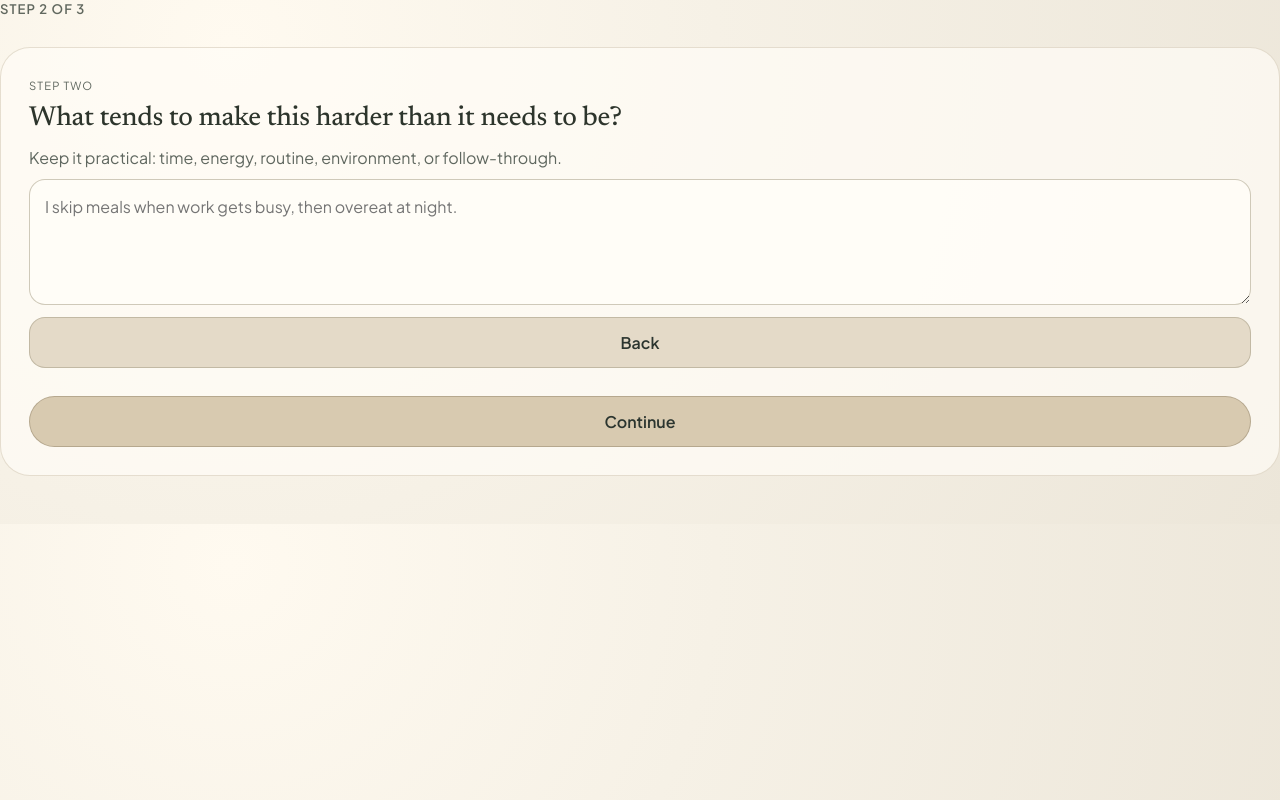
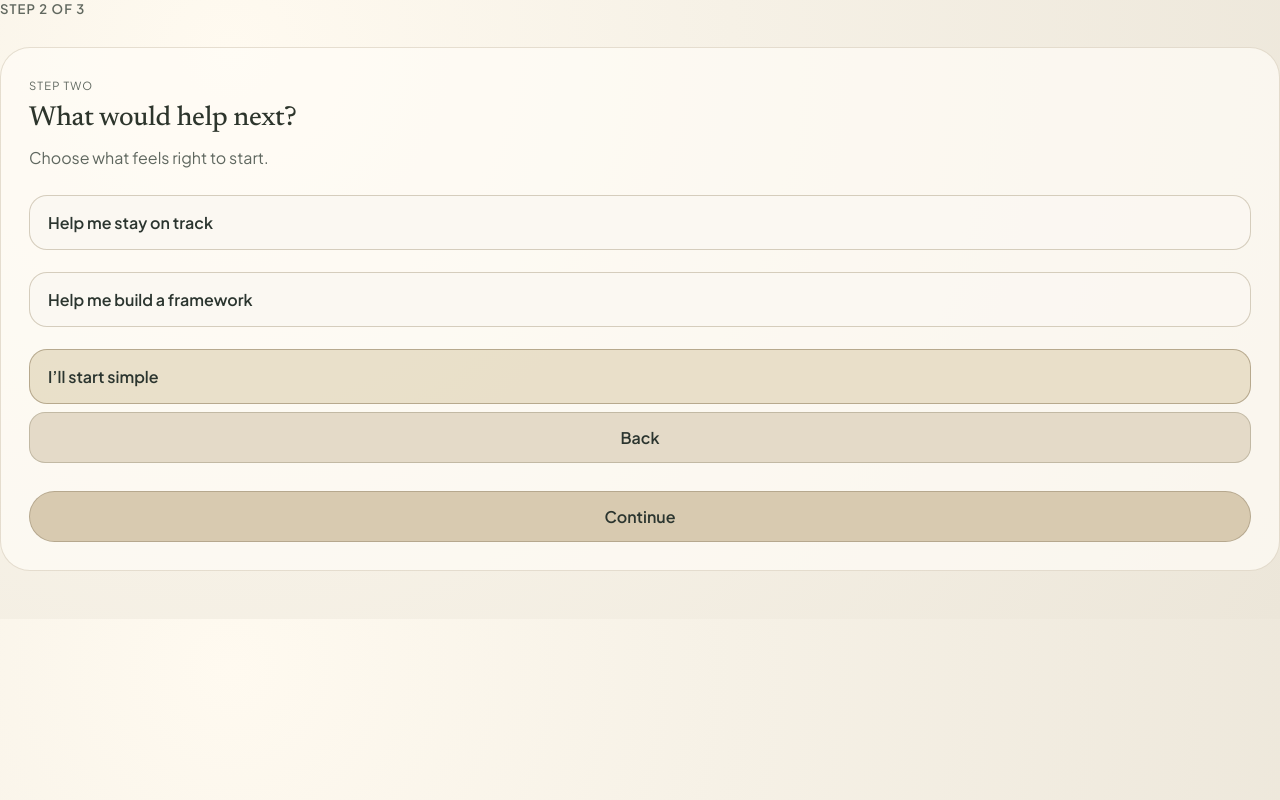
Before and after one commit to carllachance/outgrow, a React (Vite) app: page /onboarding in a window 1280 px wide. Both pictures are taken after a click on the button "Continue". Built offline with nearby package versions, Linux system fonts and the light colour scheme.

Commit message:
Move dated decision register from AGENTS to docs/decisions

```diff
--- a/package.json
+++ b/package.json
@@ -7,7 +7,7 @@
     "dev": "vite",
     "build": "tsc -b && vite build",
     "preview": "vite preview",
-    "test": "tsc -p tsconfig.tests.json && node -e \"require('fs').writeFileSync('.tmp-tests/package.json', JSON.stringify({type:'commonjs'}))\" && node .tmp-tests/tests/safetyState.runtime.test.js && node .tmp-tests/tests/mealLogging.runtime.test.js && node .tmp-tests/tests/mealPlanning.runtime.test.js"
+    "test": "tsc -p tsconfig.tests.json && node -e \"require('fs').writeFileSync('.tmp-tests/package.json', JSON.stringify({type:'commonjs'}))\" && node .tmp-tests/tests/safetyState.runtime.test.js && node .tmp-tests/tests/onboarding.runtime.test.js && node .tmp-tests/tests/mealLogging.runtime.test.js && node .tmp-tests/tests/mealPlanning.runtime.test.js"
   },
   "dependencies": {
     "react": "^18.3.1",
--- /dev/null
+++ b/src/content/onboardingCopy.ts
@@ -0,0 +1,20 @@
+export const onboardingCopy = {
+  stepOne: {
+    heading: 'What are you trying to outgrow, or what would you like to feel easier?',
+    helper: 'This can be meals, movement, sleep, reminders, snacks, routines, or one small habit.',
+    placeholder: 'I want a short evening walk most days so I feel less stuck after work.',
+    refinementIntro: 'Want an optional rewrite that keeps your meaning and voice?',
+    refinementCta: 'Use this wording'
+  },
+  stepTwo: {
+    heading: 'What would help next?',
+    helper: 'Choose what feels right to start.',
+    options: {
+      stayOnTrack: 'Help me stay on track',
+      buildFramework: 'Help me build a framework',
+      startSimple: 'I’ll start simple'
+    }
+  }
+} as const;
+
+export type OnboardingFrameworkChoice = keyof typeof onboardingCopy.stepTwo.options;
--- a/src/screens/OnboardingScreen.tsx
+++ b/src/screens/OnboardingScreen.tsx
@@ -1,13 +1,9 @@
 import { FormEvent, useMemo, useState } from 'react';
 import { useNavigate } from 'react-router-dom';
+import { onboardingCopy } from '../content/onboardingCopy';
 import { useStore } from '../state/AppStoreContext';
 import { buildGoalRefinementSuggestions } from '../state/goalRefinement';
-
-const startingPointOptions = [
-  'Plan two dinners before busy days',
-  'Create one reliable fallback meal',
-  'Prep one repeatable breakfast'
-];
+import { inferStartingPointOptions } from '../state/onboardingStartingPoints';
 
 const supportStyleOptions = [
   { value: 'Active', label: 'Coach me actively' },
@@ -47,6 +43,7 @@ export const OnboardingScreen = () => {
   };
 
   const visibleGoalSuggestions = useMemo(() => buildGoalRefinementSuggestions(goalDraft), [goalDraft]);
+  const startingPointOptions = useMemo(() => inferStartingPointOptions(goalDraft), [goalDraft]);
 
   return (
     <div className="screen onboarding-screen">
@@ -59,16 +56,16 @@ export const OnboardingScreen = () => {
         {activeStep === 1 ? (
           <section className="chapter" aria-labelledby="onboarding-step-one">
           <p className="panel-kicker">Step one</p>
-          <h2 id="onboarding-step-one">What are you working toward right now?</h2>
+          <h2 id="onboarding-step-one">{onboardingCopy.stepOne.heading}</h2>
           <textarea
             value={goalDraft}
             onChange={(e) => setGoalDraft(e.target.value)}
-            placeholder="I want simple lunches so weekdays feel easier."
+            placeholder={onboardingCopy.stepOne.placeholder}
           />
-          <p>One sentence is enough to start.</p>
+          <p>{onboardingCopy.stepOne.helper}</p>
           {visibleGoalSuggestions.length ? (
             <div>
-              <p>Want help tightening the wording while keeping your meaning?</p>
+              <p>{onboardingCopy.stepOne.refinementIntro}</p>
               <div className="stack compact">
                 {visibleGoalSuggestions.map((suggestion) => (
                   <div key={suggestion.suggestedText}>
@@ -78,7 +75,7 @@ export const OnboardingScreen = () => {
                       type="button"
                       onClick={() => setGoalDraft(suggestion.suggestedText)}
                     >
-                      Use this
+                      {onboardingCopy.stepOne.refinementCta}
                     </button>
                   </div>
                 ))}
@@ -101,13 +98,31 @@ export const OnboardingScreen = () => {
         {activeStep === 2 ? (
           <section className="chapter" aria-labelledby="onboarding-friction-step">
           <p className="panel-kicker">Step two</p>
-          <h2 id="onboarding-friction-step">What tends to make this harder than it needs to be?</h2>
-          <p>Keep it practical: time, energy, routine, environment, or follow-through.</p>
-          <textarea
-            value={state.onboarding.optionalNarrative}
-            onChange={(e) => updateOnboarding({ optionalNarrative: e.target.value })}
-            placeholder="I skip meals when work gets busy, then overeat at night."
-          />
+          <h2 id="onboarding-friction-step">{onboardingCopy.stepTwo.heading}</h2>
+          <p>{onboardingCopy.stepTwo.helper}</p>
+          <div className="choices">
+            <button
+              type="button"
+              className={`choice-chip ${state.onboarding.frameworkChoice === 'stayOnTrack' ? 'active' : ''}`}
+              onClick={() => updateOnboarding({ frameworkChoice: 'stayOnTrack' })}
+            >
+              {onboardingCopy.stepTwo.options.stayOnTrack}
+            </button>
+            <button
+              type="button"
+              className={`choice-chip ${state.onboarding.frameworkChoice === 'buildFramework' ? 'active' : ''}`}
+              onClick={() => updateOnboarding({ frameworkChoice: 'buildFramework' })}
+            >
+              {onboardingCopy.stepTwo.options.buildFramework}
+            </button>
+            <button
+              type="button"
+              className={`choice-chip ${state.onboarding.frameworkChoice === 'startSimple' ? 'active' : ''}`}
+              onClick={() => updateOnboarding({ frameworkChoice: 'startSimple' })}
+            >
+              {onboardingCopy.stepTwo.options.startSimple}
+            </button>
+          </div>
           <div className="inline-actions">
             <button type="button" onClick={() => goToStep(1)}>Back</button>
             <button type="button" className="primary-cta" onClick={() => goToStep(3)}>Continue</button>
@@ -118,7 +133,13 @@ export const OnboardingScreen = () => {
         {activeStep === 3 ? (
           <section className="chapter" aria-labelledby="onboarding-support-style-step">
           <p className="panel-kicker">Step three</p>
-          <h2 id="onboarding-support-style-step">Pick your support style and this week&apos;s starting move.</h2>
+          <h2 id="onboarding-support-style-step">
+            {state.onboarding.frameworkChoice === 'buildFramework'
+              ? 'Let’s build a small realistic framework for this week.'
+              : state.onboarding.frameworkChoice === 'stayOnTrack'
+                ? 'Let’s keep you on track with one grounded starting move.'
+                : 'Start simple with one small step you can revisit anytime.'}
+          </h2>
           <p>Short, grounded, and built for real planning.</p>
           <div className="choices">
             {supportStyleOptions.map((option) => (
--- a/src/state/defaultState.ts
+++ b/src/state/defaultState.ts
@@ -12,6 +12,7 @@ export const defaultState: AppState = {
   onboarding: {
     optionalNarrative: '',
     expectedTimeline: '',
+    frameworkChoice: 'startSimple',
     supportTier: 'Active',
     activeStep: 1,
     hasCompleted: false
--- a/src/state/hydrateState.ts
+++ b/src/state/hydrateState.ts
@@ -166,11 +166,17 @@ export const hydrateAppState = (raw: string | null): AppState => {
     const parsed = { ...defaultState, ...JSON.parse(raw) } as AppState;
     const onboardingStep = parsed.onboarding?.activeStep;
     const sanitizedOnboardingStep: 1 | 2 | 3 = onboardingStep === 2 || onboardingStep === 3 ? onboardingStep : 1;
+    const onboardingChoice = parsed.onboarding?.frameworkChoice;
+    const sanitizedFrameworkChoice: 'stayOnTrack' | 'buildFramework' | 'startSimple' =
+      onboardingChoice === 'buildFramework' || onboardingChoice === 'stayOnTrack' || onboardingChoice === 'startSimple'
+        ? onboardingChoice
+        : 'startSimple';
     return {
       ...parsed,
       onboarding: {
         ...defaultState.onboarding,
         ...parsed.onboarding,
+        frameworkChoice: sanitizedFrameworkChoice,
         activeStep: sanitizedOnboardingStep,
         hasCompleted: Boolean(parsed.onboarding?.hasCompleted)
       },
--- /dev/null
+++ b/src/state/onboardingStartingPoints.ts
@@ -0,0 +1,28 @@
+const normalizeGoal = (goalText: string) => goalText.trim().toLowerCase();
+
+export const inferStartingPointOptions = (goalText: string): string[] => {
+  const normalized = normalizeGoal(goalText);
+  const deferred = "I'll decide after I get started";
+
+  if (!normalized) {
+    return ['Pick one tiny next step you can repeat this week', deferred];
+  }
+
+  if (normalized.includes('sleep') || normalized.includes('bed') || normalized.includes('rest')) {
+    return ['Set one consistent wind-down or bedtime cue this week', 'Keep your sleep goal visible with one reminder', deferred];
+  }
+
+  if (normalized.includes('walk') || normalized.includes('move') || normalized.includes('exercise')) {
+    return ['Choose one realistic movement window this week', 'Set one backup movement option for busy days', deferred];
+  }
+
+  if (normalized.includes('meal') || normalized.includes('lunch') || normalized.includes('dinner') || normalized.includes('snack')) {
+    return ['Choose one easy meal pattern you can repeat this week', 'Set one fallback food option for busy days', deferred];
+  }
+
+  if (normalized.includes('remind') || normalized.includes('routine') || normalized.includes('habit')) {
+    return ['Pick one cue that makes this easier to remember', 'Choose one minimum version you can do on busy days', deferred];
+  }
+
+  return ['Pick one tiny next step you can repeat this week', 'Choose one backup option for busy days', deferred];
+};
--- a/src/types.ts
+++ b/src/types.ts
@@ -40,6 +40,7 @@ export interface GoalRefinementSuggestion {
 export interface OnboardingState {
   optionalNarrative: string;
   expectedTimeline: string;
+  frameworkChoice: 'stayOnTrack' | 'buildFramework' | 'startSimple';
   supportTier: SupportTier;
   activeStep: 1 | 2 | 3;
   hasCompleted: boolean;
--- a/tsconfig.tests.json
+++ b/tsconfig.tests.json
@@ -18,13 +18,17 @@
     "src/data/purposeIntegrity.ts",
     "src/data/safetyRuntimePolicy.ts",
     "src/state/defaultState.ts",
+    "src/state/goalRefinement.ts",
     "src/state/hydrateState.ts",
+    "src/state/onboardingStartingPoints.ts",
+    "src/content/onboardingCopy.ts",
     "src/state/mealLogSummary.ts",
     "src/state/safetyState.ts",
     "src/domain/meal-planning/types.ts",
     "src/domain/meal-planning/derivations.ts",
     "src/domain/meal-planning/service.ts",
     "tests/safetyState.runtime.test.ts",
+    "tests/onboarding.runtime.test.ts",
     "tests/mealLogging.runtime.test.ts",
     "tests/mealPlanning.runtime.test.ts"
   ]
```
Also changed, not shown: 3 other files (tests, documents, lock files or other folders).
